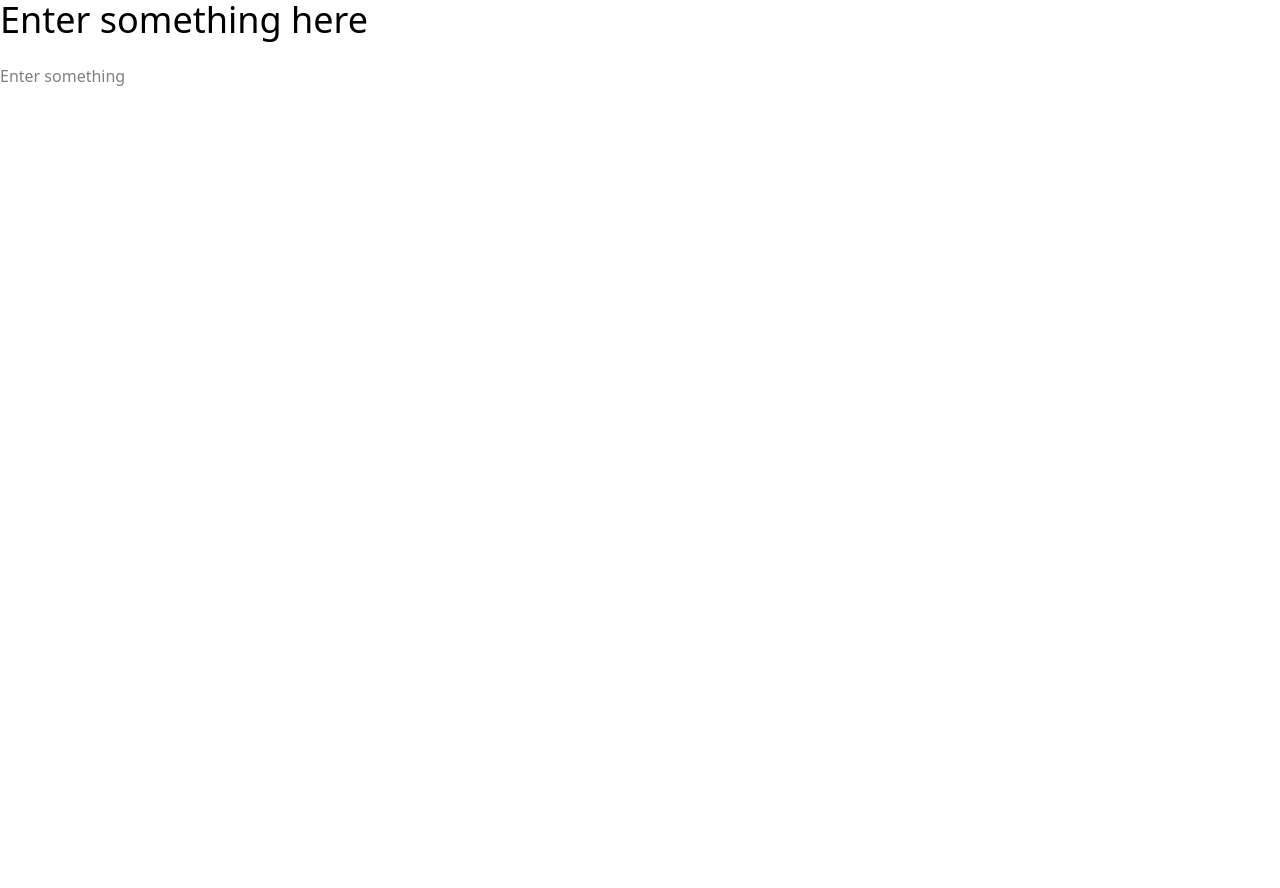
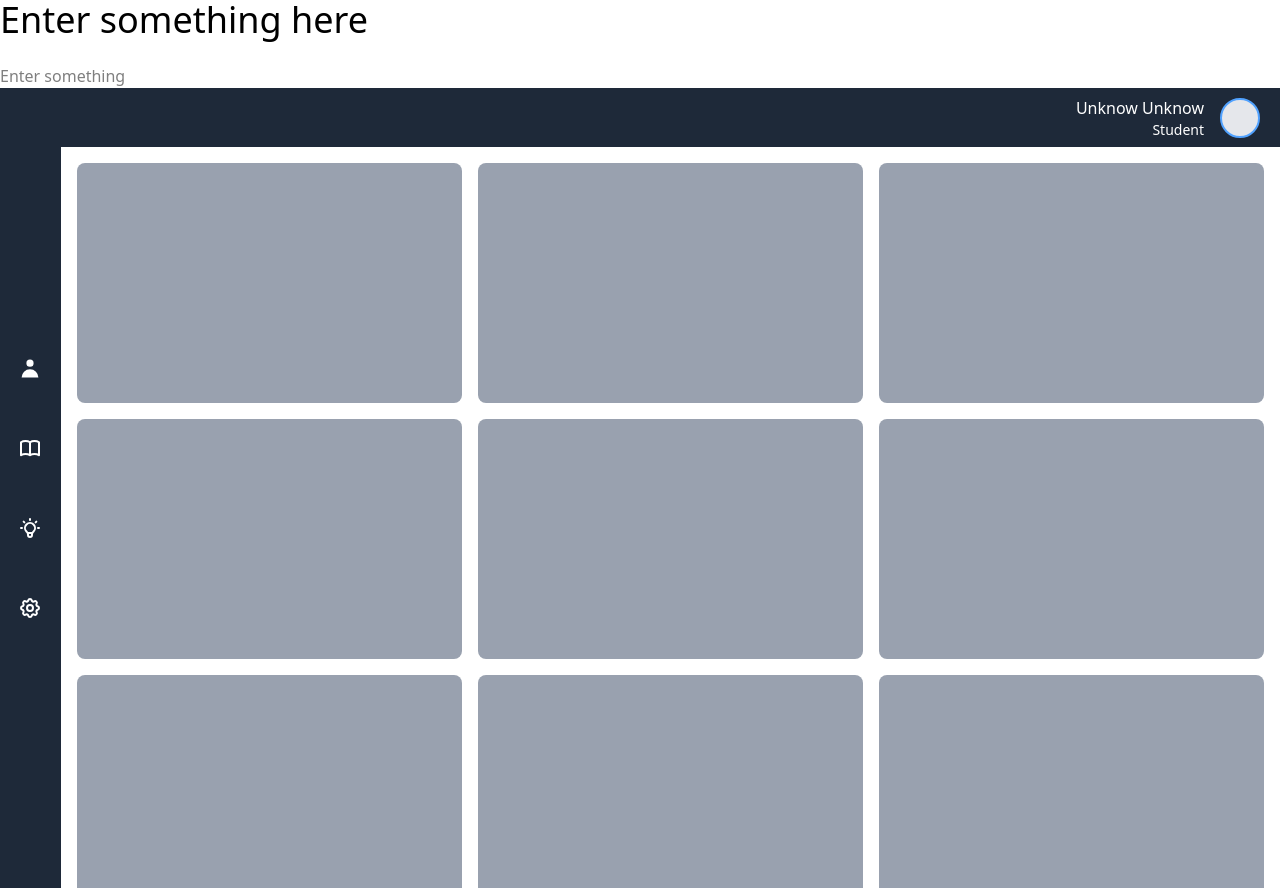
Before and after one commit to KavishkaDulshan/Portfolio, a React (Vite) app: page / in a window 1280 px wide. Before the commit the page ends 800 px from the top, so only its background shows below. Built offline with nearby package versions, Linux system fonts and the light colour scheme.

Commit message:
NavBar updated

```diff
--- a/src/assets/components/NavBar.jsx
+++ b/src/assets/components/NavBar.jsx
@@ -4,6 +4,79 @@ const NavBar = () => {
   return (
     <div>
         <nav>
+            <div>
+
+<div class="h-screen w-full bg-white relative flex overflow-hidden">
+
+
+  <aside class="h-full w-16 flex flex-col space-y-10 items-center justify-center relative bg-gray-800 text-white">
+
+    <div class="h-10 w-10 flex items-center justify-center rounded-lg cursor-pointer hover:text-gray-800 hover:bg-white  hover:duration-300 hover:ease-linear focus:bg-white">
+      <svg xmlns="http://www.w3.org/2000/svg" class="h-6 w-6" viewBox="0 0 20 20" fill="currentColor"><path fill-rule="evenodd" d="M10 9a3 3 0 100-6 3 3 0 000 6zm-7 9a7 7 0 1114 0H3z" clip-rule="evenodd" /></svg>
+    </div>
+
+
+    <div class="h-10 w-10 flex items-center justify-center rounded-lg cursor-pointer hover:text-gray-800 hover:bg-white  hover:duration-300 hover:ease-linear focus:bg-white">
+      <svg xmlns="http://www.w3.org/2000/svg" class="h-6 w-6" fill="none" viewBox="0 0 24 24" stroke="currentColor"><path stroke-linecap="round" stroke-linejoin="round" stroke-width="2" d="M12 6.253v13m0-13C10.832 5.477 9.246 5 7.5 5S4.168 5.477 3 6.253v13C4.168 18.477 5.754 18 7.5 18s3.332.477 4.5 1.253m0-13C13.168 5.477 14.754 5 16.5 5c1.747 0 3.332.477 4.5 1.253v13C19.832 18.477 18.247 18 16.5 18c-1.746 0-3.332.477-4.5 1.253" /></svg>
+    </div>
+
+
+    <div class="h-10 w-10 flex items-center justify-center rounded-lg cursor-pointer hover:text-gray-800 hover:bg-white  hover:duration-300 hover:ease-linear focus:bg-white">
+      <svg xmlns="http://www.w3.org/2000/svg" class="h-6 w-6" fill="none" viewBox="0 0 24 24" stroke="currentColor">
+        <path stroke-linecap="round" stroke-linejoin="round" stroke-width="2" d="M9.663 17h4.673M12 3v1m6.364 1.636l-.707.707M21 12h-1M4 12H3m3.343-5.657l-.707-.707m2.828 9.9a5 5 0 117.072 0l-.548.547A3.374 3.374 0 0014 18.469V19a2 2 0 11-4 0v-.531c0-.895-.356-1.754-.988-2.386l-.548-.547z" />
+      </svg>
+    </div>
+
+
+    <div class="h-10 w-10 flex items-center justify-center rounded-lg cursor-pointer hover:text-gray-800 hover:bg-white  hover:duration-300 hover:ease-linear focus:bg-white">
+      <svg xmlns="http://www.w3.org/2000/svg" class="h-6 w-6" fill="none" viewBox="0 0 24 24" stroke="currentColor">
+        <path stroke-linecap="round" stroke-linejoin="round" stroke-width="2" d="M10.325 4.317c.426-1.756 2.924-1.756 3.35 0a1.724 1.724 0 002.573 1.066c1.543-.94 3.31.826 2.37 2.37a1.724 1.724 0 001.065 2.572c1.756.426 1.756 2.924 0 3.35a1.724 1.724 0 00-1.066 2.573c.94 1.543-.826 3.31-2.37 2.37a1.724 1.724 0 00-2.572 1.065c-.426 1.756-2.924 1.756-3.35 0a1.724 1.724 0 00-2.573-1.066c-1.543.94-3.31-.826-2.37-2.37a1.724 1.724 0 00-1.065-2.572c-1.756-.426-1.756-2.924 0-3.35a1.724 1.724 0 001.066-2.573c-.94-1.543.826-3.31 2.37-2.37.996.608 2.296.07 2.572-1.065z" />
+        <path stroke-linecap="round" stroke-linejoin="round" stroke-width="2" d="M15 12a3 3 0 11-6 0 3 3 0 016 0z" />
+      </svg>
+    </div>
+  </aside>
+
+
+
+  <div class="w-full h-full flex flex-col justify-between">
+
+    <header class="h-16 w-full flex items-center relative justify-end px-5 space-x-10 bg-gray-800">
+
+      <div class="flex flex-shrink-0 items-center space-x-4 text-white">
+
+
+        <div class="flex flex-col items-end ">
+
+          <div class="text-md font-medium ">Unknow Unknow</div>
+
+          <div class="text-sm font-regular">Student</div>
+        </div>
+
+
+        <div class="h-10 w-10 rounded-full cursor-pointer bg-gray-200 border-2 border-blue-400"></div>
+      </div>
+    </header>
+
+
+    <main class="max-w-full h-full flex relative overflow-y-hidden">
+
+      <div class="h-full w-full m-4 flex flex-wrap items-start justify-start rounded-tl grid-flow-col auto-cols-max gap-4 overflow-y-scroll">
+
+        <div class="w-96 h-60 rounded-lg flex-shrink-0 flex-grow bg-gray-400"></div>
+        <div class="w-96 h-60 rounded-lg flex-shrink-0 flex-grow bg-gray-400"></div>
+        <div class="w-96 h-60 rounded-lg flex-shrink-0 flex-grow bg-gray-400"></div>
+        <div class="w-96 h-60 rounded-lg flex-shrink-0 flex-grow bg-gray-400"></div>
+        <div class="w-96 h-60 rounded-lg flex-shrink-0 flex-grow bg-gray-400"></div>
+        <div class="w-96 h-60 rounded-lg flex-shrink-0 flex-grow bg-gray-400"></div>
+        <div class="w-96 h-60 rounded-lg flex-shrink-0 flex-grow bg-gray-400"></div>
+        <div class="w-96 h-60 rounded-lg flex-shrink-0 flex-grow bg-gray-400"></div>
+        <div class="w-96 h-60 rounded-lg flex-shrink-0 flex-grow bg-gray-400"></div>
+      </div>
+    </main>
+  </div>
+
+</div>
+            </div>
         </nav>
     </div>
   )
```
